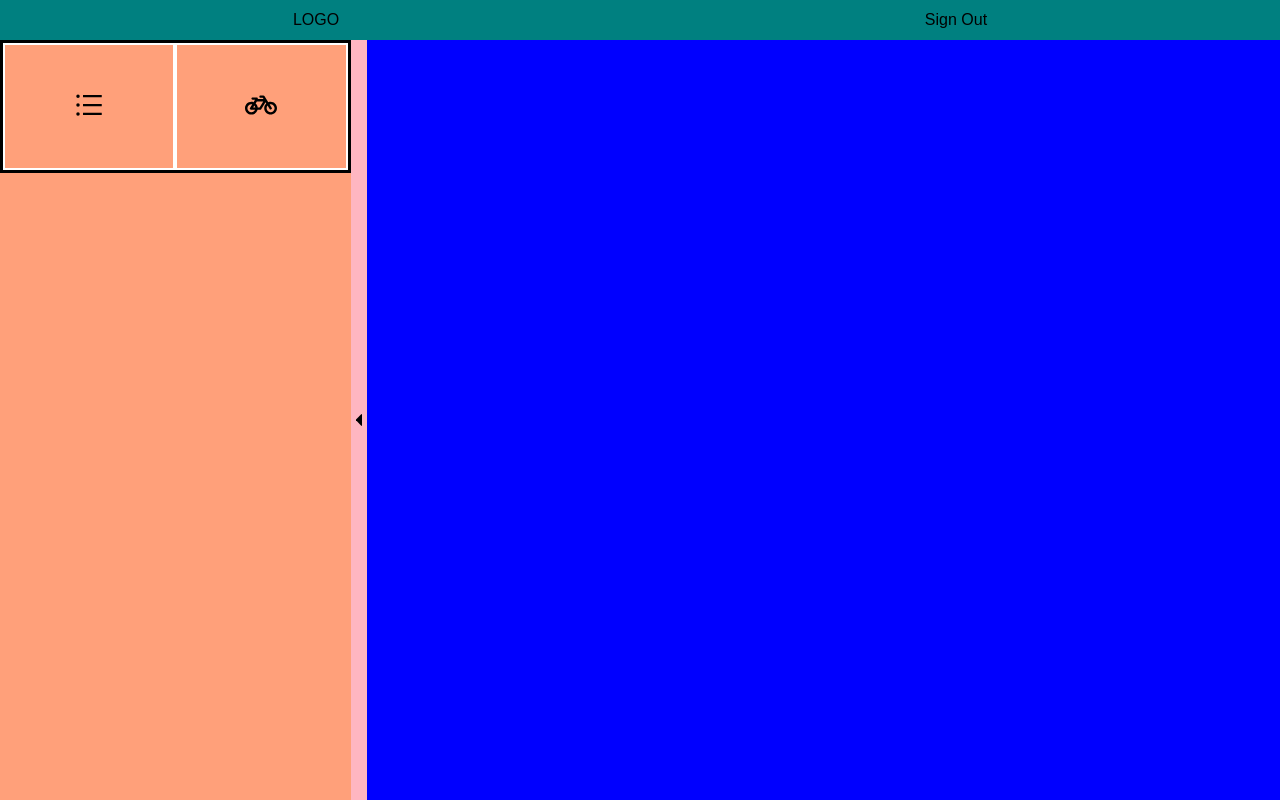
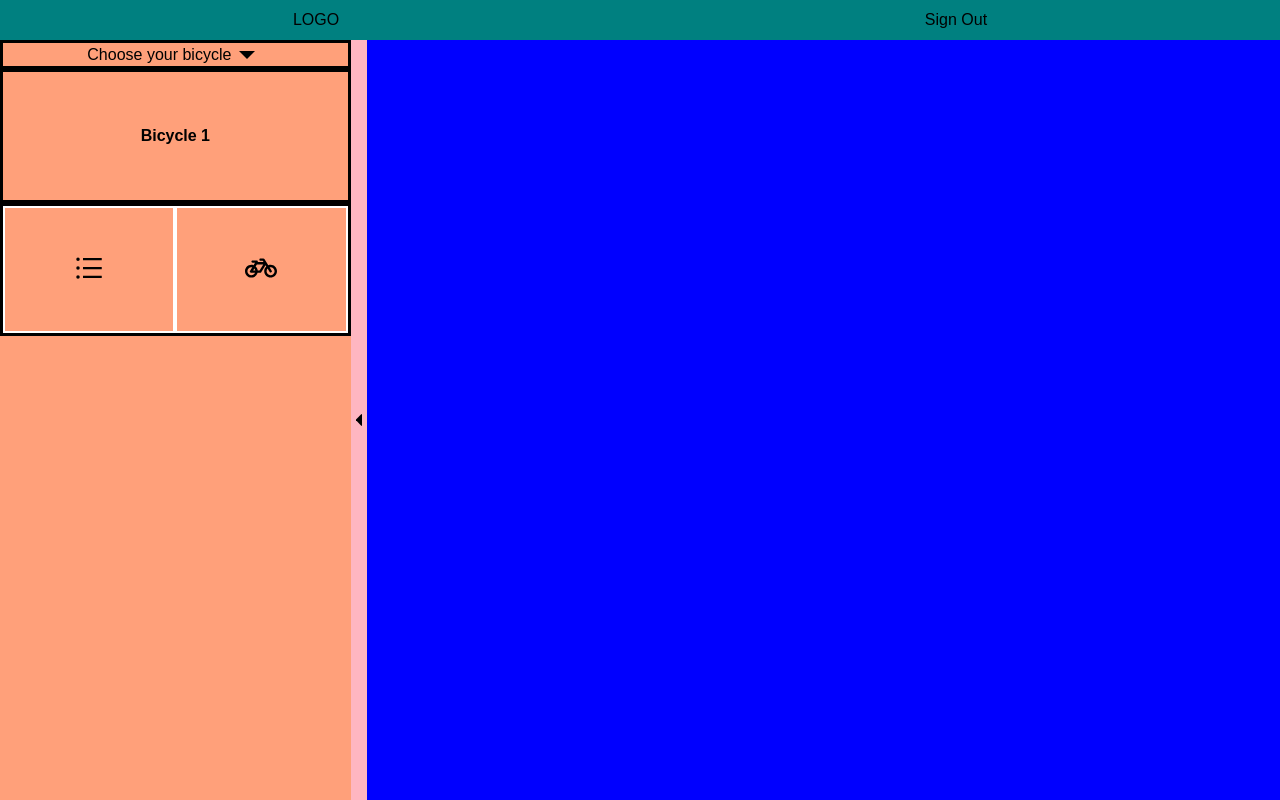
Before and after one commit to alexlangev/bicycle-maintenance-tracker, a React (Create React App) app in the folder client/: page / in a window 1280 px wide. Built offline with nearby package versions, Linux system fonts and the light colour scheme.

Commit message:
Dropdown menu wireframed

```diff
--- /dev/null
+++ b/client/src/components/DropdownMenu/BicycleChoice.js
@@ -0,0 +1,21 @@
+import React from 'react';
+import styled from 'styled-components';
+
+const BicycleChoice = () => {
+  return(
+    <BicycleChoiceWrapper>
+      <h3>Bicycle 1</h3>
+    </BicycleChoiceWrapper>
+  )
+}
+
+const BicycleChoiceWrapper = styled.div`
+  border: 3px solid black;
+  height: 100pt;
+  width: 100%;
+  display: flex;
+  justify-content: center;
+  align-items: center;
+`
+
+export default BicycleChoice;
--- /dev/null
+++ b/client/src/components/DropdownMenu/DropdownMenu.js
@@ -0,0 +1,40 @@
+import React from 'react';
+import styled from 'styled-components';
+
+import {IoMdArrowDropdown} from 'react-icons/io';
+import UnstyledButton from '../UnstyledButton';
+
+const DropdownMenu = () => {
+
+  //Some bit of state that keeps track if the menu is open or closed
+  const [isOpen, setIsOpen] = React.useState(false);
+  //Function that changes the state of isOpen when clicking on the dropdown menu
+  const handleClickOpen  = () => {
+    setIsOpen(!isOpen);
+  }
+
+  return(
+    <DropdownMenuWrapper>
+      <MenuButton onClick={handleClickOpen}>
+          <p>Choose your bicycle</p>
+          <IoMdArrowDropdown size={32}/>
+      </MenuButton>
+    </DropdownMenuWrapper>
+  )
+}
+
+const DropdownMenuWrapper = styled.div`
+  border: 3px solid black;
+  height: 22pt;
+  width: 100%;
+  display: flex;
+  justify-content: center;
+  align-items: center;
+`
+
+const MenuButton = styled(UnstyledButton)`
+  display: flex;
+  flex-direction: row;
+  align-items: center;
+`
+export default DropdownMenu;
--- a/client/src/components/Sidebar/SideBar.js
+++ b/client/src/components/Sidebar/SideBar.js
@@ -4,6 +4,8 @@ import styled from 'styled-components'
 import { VscTriangleLeft, VscTriangleRight } from "react-icons/vsc";
 import UnstyledButton from '../UnstyledButton';
 import ViewToggle from './ViewToggle';
+import DropdownMenu from '../DropdownMenu/DropdownMenu';
+import BicycleChoice from '../DropdownMenu/BicycleChoice';
 
 const Sidebar = () => {
   const [isCollapsed, setIsCollapsed] = useState(false);
@@ -17,6 +19,8 @@ const Sidebar = () => {
       <SidebarMenu
       style={isCollapsed?{display: 'none'}:{display: 'flex'}}
       >
+        <DropdownMenu />
+        <BicycleChoice />
         <ViewToggle />
       </SidebarMenu>
       <CollapseButton onClick={handleCollapseClick}>
@@ -37,6 +41,8 @@ const SidebarMenu = styled.div`
   width: 263pt;
   height: 100%;
   background-color: lightsalmon;
+  display: flex;
+  flex-direction: column;
 `
 
 const CollapseButton = styled(UnstyledButton)`
```
Also changed, not shown: 1 other file (tests, documents, lock files or other folders).
